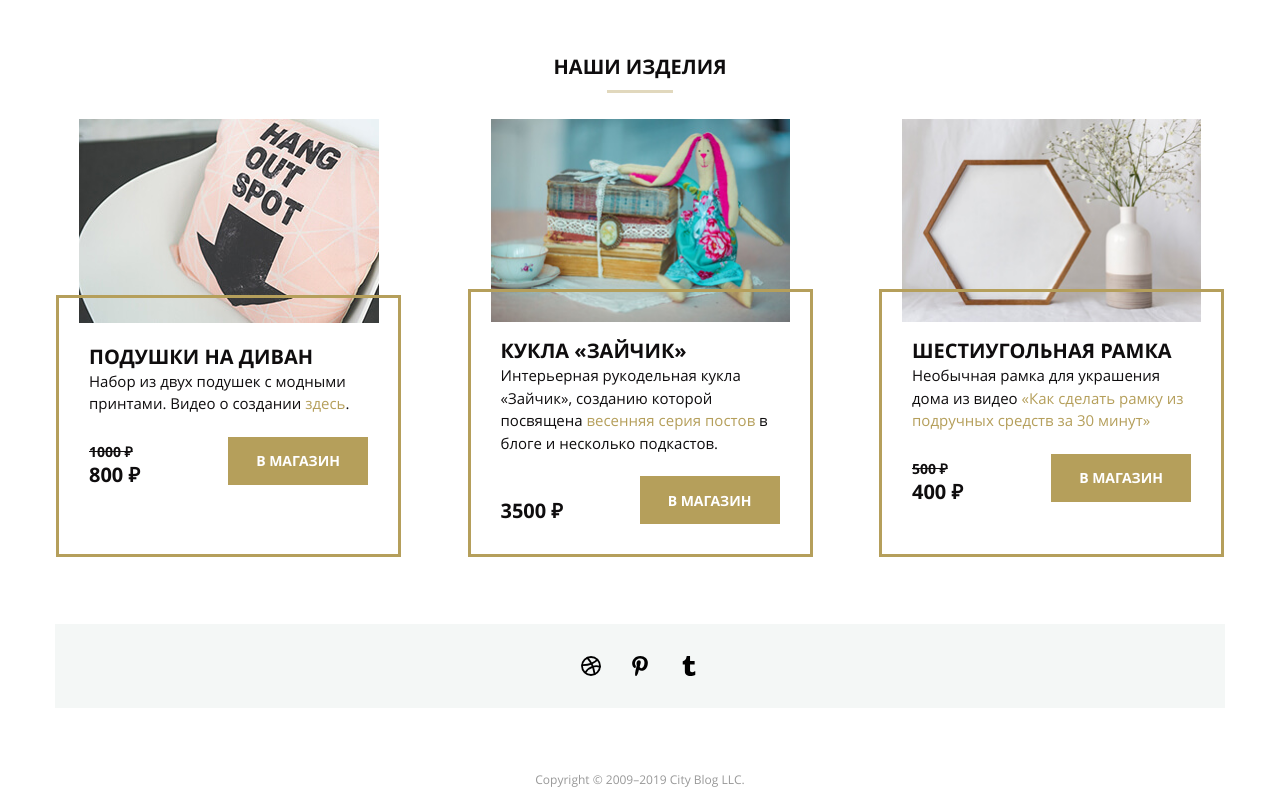
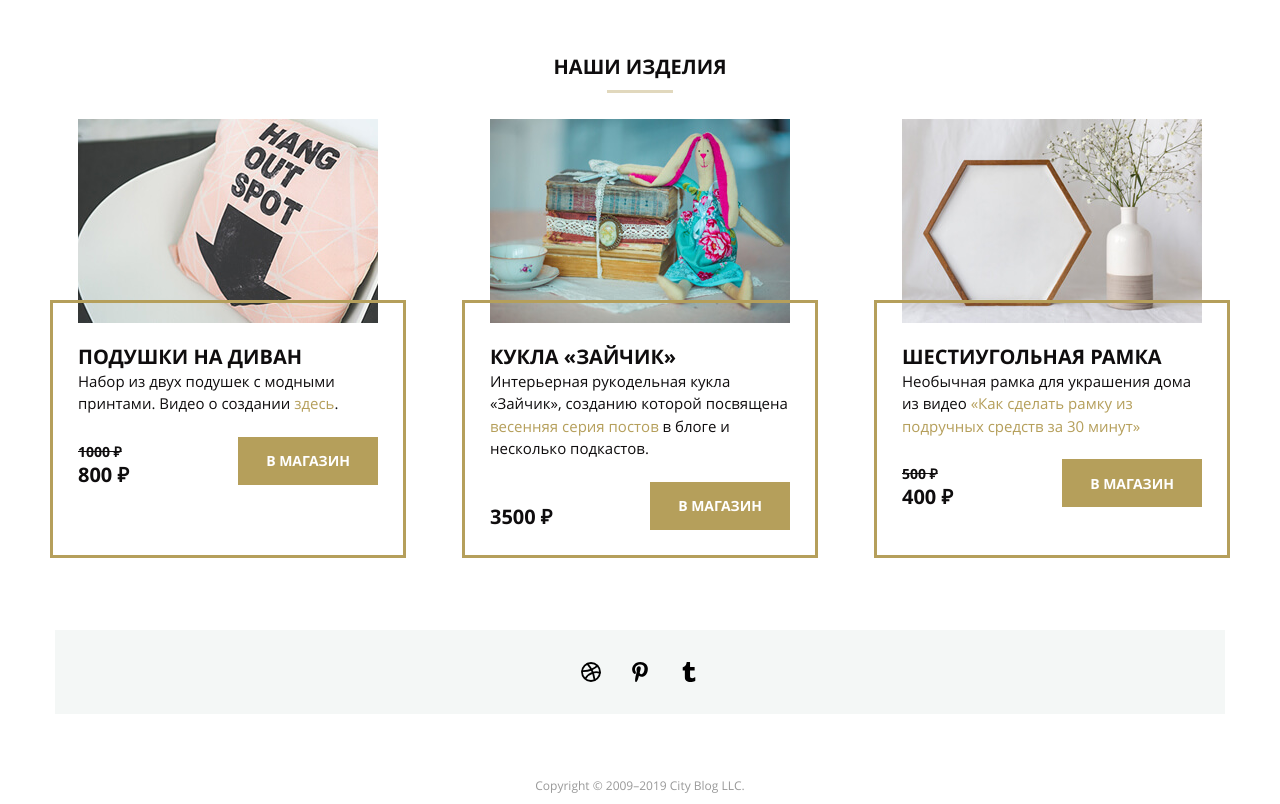
Before and after one commit to iamgromov/MQ-NOEMI, a plain HTML site: page index.html in a window 1280 px wide. Shown: the part 2673-3477 px from the top of the page. Drawn offline with Linux system fonts and the light colour scheme; files whose address does not match are found by name.

Commit message:
Upload 26.10

```diff
--- a/css/style.css
+++ b/css/style.css
@@ -630,8 +630,10 @@ p {
 
 /* SHOP */
 .shop_block {
+  box-sizing: border-box;
   max-width: 1200px;
-  margin: 56px auto 0 auto;
+  margin: 56px auto;
+  padding: 0 15px;
 }
 
 .shop_block_title {
@@ -659,28 +661,28 @@ p {
 .shop_container {
   display: flex;
   margin-top: 26px;
-  padding: 0 15px;
   justify-content: space-between;
 }
 
 .product {
-  box-sizing: border-box;
   display: flex;
   flex-direction: column;
-  max-width: 347px;
-  padding: 0 24px;
+  padding: 0 23px;
+
 }
 
-.product_image_box {
-
+.product_image {
+  width: 300px;
+  background-color: #eff6f1;
 }
 
 .product_wrapper {
   box-sizing: border-box;
-  margin: 0 10px;
+  width: 300px;
+  margin: 0;
   flex-grow: 1;
   outline: 3px solid #b59f5b;
-  outline-offset: 30px;
+  outline-offset: 25px;
 }
 
 .product_name {
--- a/index.html
+++ b/index.html
@@ -400,7 +400,9 @@
       </div>
     </article>
     <article class="product">
-      <img src="images/shop-item-desk2.jpg" alt="Кукла «Зайчик»" class="product_image">
+      <div class="product_image_box">
+        <img src="images/shop-item-desk2.jpg" alt="Кукла «Зайчик»" class="product_image">
+      </div>
       <div class="product_wrapper">
         <h2 class="product_name">Кукла «Зайчик»</h2>
         <div class="product_description">
@@ -419,7 +421,9 @@
       </div>
     </article>
     <article class="product">
-      <img src="images/shop-item-desk3.jpg" alt="Шестиугольная рамка" class="product_image">
+      <div class="product_image_box">
+        <img src="images/shop-item-desk3.jpg" alt="Шестиугольная рамка" class="product_image">
+      </div>
       <div class="product_wrapper">
         <h2 class="product_name">Шестиугольная рамка</h2>
         <div class="product_description">
```
